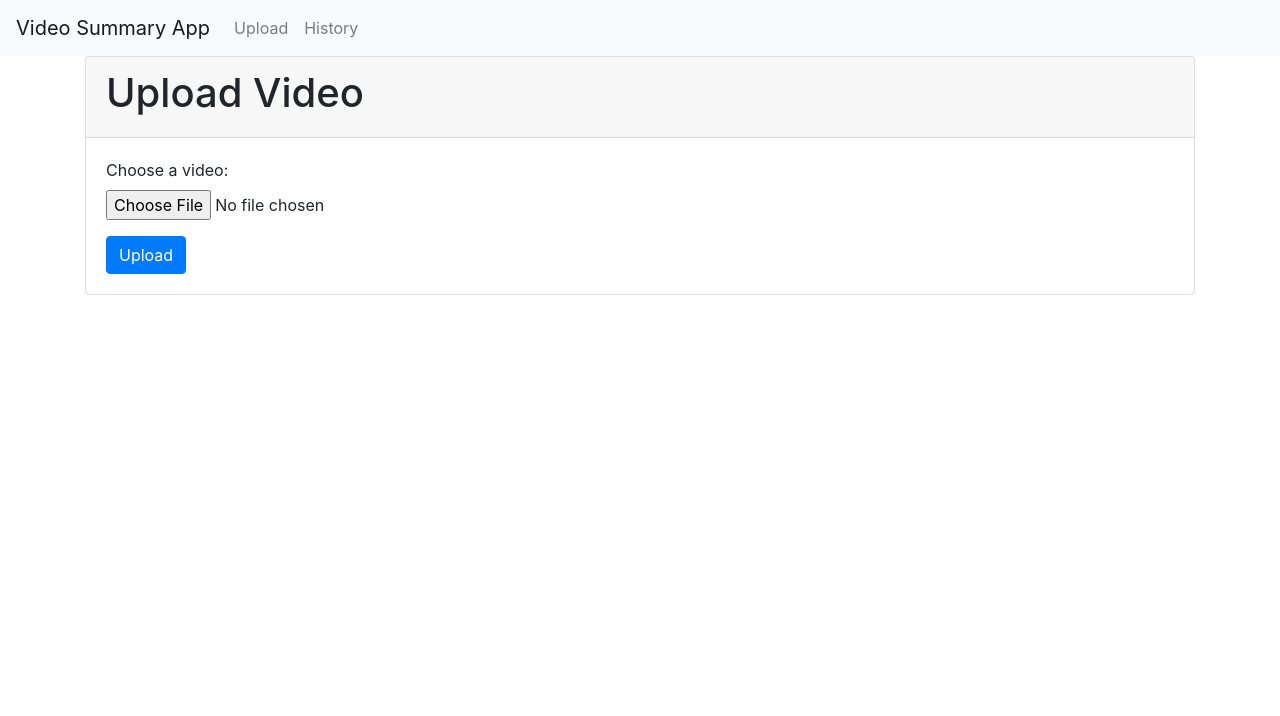
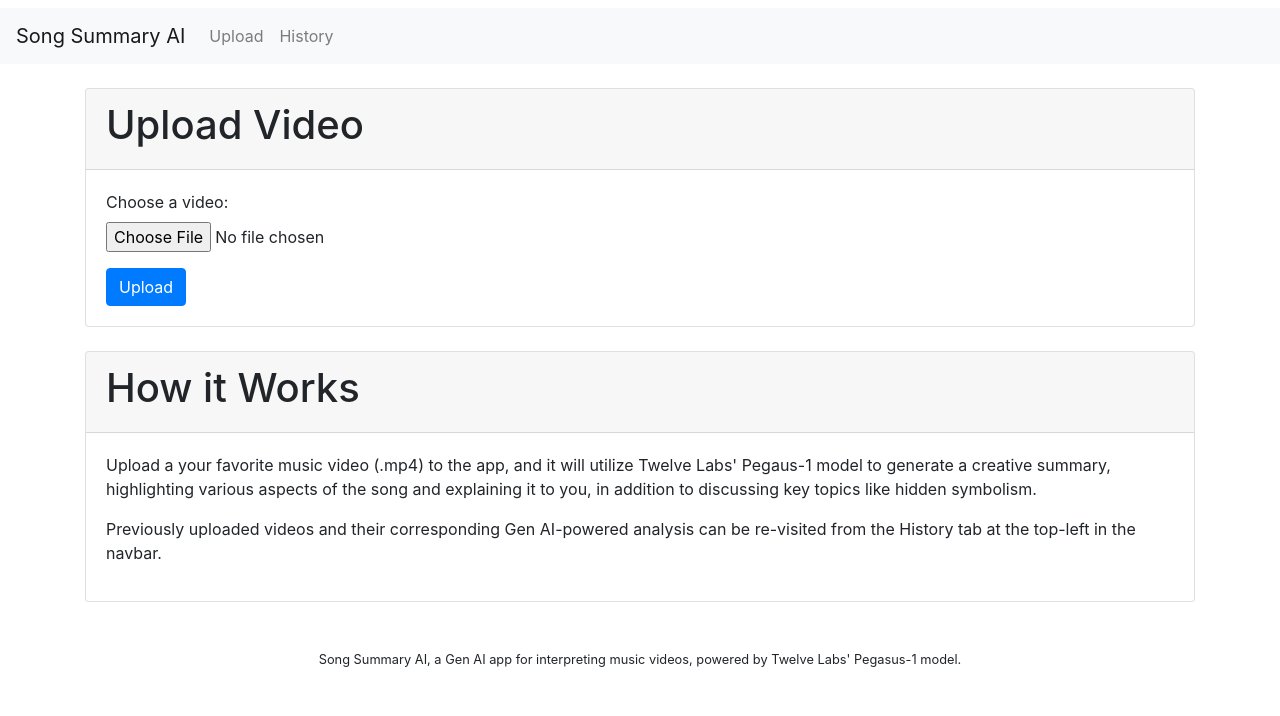
Before and after one commit to qzyu999/twelve-labs-sample-proj, a Flask app: page / in a window 1280 px wide. Shown: the top 716 px of the page. Run offline with Flask 3, Linux system fonts and the light colour scheme; some libraries are stand-ins or nearby versions.

Commit message:
Update files

```diff
--- a/app.py
+++ b/app.py
@@ -114,23 +114,34 @@
             video_id = task.video_id
 
             # Generate summaries and save them to the database
-            res_gist = client.generate.gist(video_id=video_id, types=["title", "topic", "hashtag"])
-            res_summary = client.generate.summarize(video_id=video_id, type="summary")
+            res = client.generate.gist(video_id=video_id, types=["title", "topic", "hashtag"])
+            res_title = res.title
+            res_topics = res.topics
+            res_hashtags = res.hashtags
+            res = client.generate.summarize(video_id=video_id, type="summary")
+            res_summary = res.summary
             res_chapters = client.generate.summarize(video_id=video_id, type="chapter")
-            res_highlights = client.generate.summarize(video_id=video_id, type="highlight")
-            res_keywords = client.generate.text(video_id=video_id, prompt="Based on this video, I want to generate five keywords for SEO (Search Engine Optimization).")
+            res = client.generate.summarize(video_id=video_id, type="highlight")
+            res_highlights = res.highlights
+            res = client.generate.text(
+                video_id=video_id,
+                prompt="\
+                    Discuss the symbolism and themes present in this music video. \
+                    What are the underlying messages or motifs, and how are they represented visually and musically?"
+            )
+            res_keywords = res.data
 
             video_summary = VideoSummary(
                 video_id=video_id,
                 index_name=index_name,
                 video_name=video.filename,
-                title=res_gist.title,
-                topics=res_gist.topics,
-                hashtags=res_gist.hashtags,
-                summary=res_summary.summary,
+                title=res_title,
+                topics=res_topics,
+                hashtags=res_hashtags,
+                summary=res_summary,
                 chapters=res_chapters.chapters,
-                highlights=res_highlights.highlights,
-                keywords=res_keywords.data
+                highlights=res_highlights,
+                keywords=res_keywords
             )
 
             db.session.add(video_summary)
--- a/templates/base.html
+++ b/templates/base.html
@@ -3,12 +3,18 @@
 <head>
     <meta charset="UTF-8">
     <meta name="viewport" content="width=device-width, initial-scale=1, shrink-to-fit=no">
-    <title>{% block title %}Video Summary App{% endblock %}</title>
+    <title>{% block title %}Song Summary AI{% endblock %}</title>
     <link href="https://stackpath.bootstrapcdn.com/bootstrap/4.5.2/css/bootstrap.min.css" rel="stylesheet">
 </head>
 <body>
+    <header>
+        <h1 class="site-heading text-center text-faded d-none d-lg-block">
+            <!-- <span class="site-heading-upper text-primary mb-3">A Free Bootstrap Business Theme</span> -->
+            <span class="site-heading-lower"></span>
+        </h1>
+    </header>
     <nav class="navbar navbar-expand-lg navbar-light bg-light">
-        <a class="navbar-brand" href="/">Video Summary App</a>
+        <a class="navbar-brand" href="/">Song Summary AI</a>
         <div class="collapse navbar-collapse" id="navbarNav">
             <ul class="navbar-nav">
                 <li class="nav-item">
@@ -23,6 +29,9 @@
     <div class="container">
         {% block content %}{% endblock %}
     </div>
+    <footer class="footer text-faded text-center py-5">
+        <div class="container"><p class="m-0 small">Song Summary AI, a Gen AI app for interpreting music videos, powered by Twelve Labs' Pegasus-1 model.</p></div>
+    </footer>
     <script src="https://code.jquery.com/jquery-3.5.1.slim.min.js"></script>
     <script src="https://cdn.jsdelivr.net/npm/@popperjs/core@2.5.4/dist/umd/popper.min.js"></script>
     <script src="https://stackpath.bootstrapcdn.com/bootstrap/4.5.2/js/bootstrap.min.js"></script>
--- a/templates/history.html
+++ b/templates/history.html
@@ -4,7 +4,7 @@
 
 {% block content %}
     <div class="container mt-5">
-        <h1>Past Results</h1>
+        <h1>Past Song Summaries</h1>
         <form method="POST" action="{{ url_for('history') }}">
             <div class="form-group">
                 <label for="videoSelect">Select a Video:</label>
--- a/templates/history_results.html
+++ b/templates/history_results.html
@@ -4,12 +4,11 @@
 
 {% block content %}
     <div class="container mt-5">
-        <h1>Results for Video: {{ results[0].video_name }}</h1>
+        <h1>Song Summary for: {{ results[0].video_name }}</h1>
         <hr>
         {% for result in results %}
         <div class="card mb-3">
             <div class="card-header">
-                <!-- Summary {{ loop.index }} -->
                 Index Name: {{ result.index_name }}
             </div>
             <div class="card-body">
@@ -41,7 +40,7 @@
                         <li><strong>{{ chapter.chapter_title }}:</strong> {{ chapter.chapter_summary }}</li>
                     {% endfor %}
                 </ul>
-                <div class="mb-3"><strong>Keywords:</strong> {{ result.keywords }}</div>
+                <div class="mb-3"><strong>Symbolism:</strong> {{ result.keywords }}</div>
                 <p class="card-text"><strong>Summary:</strong> {{ result.summary }}</p>
             </div>
         </div>
--- a/templates/index.html
+++ b/templates/index.html
@@ -3,7 +3,7 @@
 {% block title %}Upload Video{% endblock %}
 
 {% block content %}
-<div class="card">
+<div class="card mt-4">
     <div class="card-header">
         <h1>Upload Video</h1>
     </div>
@@ -17,4 +17,22 @@
         </form>
     </div>
 </div>
+
+<!-- Summary Card -->
+<div class="card mt-4">
+    <div class="card-header">
+        <h1>How it Works</h1>
+    </div>
+    <div class="card-body">
+        <p>
+            Upload a your favorite music video (.mp4) to the app, and it will utilize Twelve Labs'
+            Pegaus-1 model to generate a creative summary, highlighting various aspects of the song
+            and explaining it to you, in addition to discussing key topics like hidden symbolism.
+        </p>
+        <p>
+            Previously uploaded videos and their corresponding Gen AI-powered analysis can be re-visited
+            from the History tab at the top-left in the navbar.
+        </p>
+    </div>
+</div>
 {% endblock %}
--- a/templates/summary.html
+++ b/templates/summary.html
@@ -36,7 +36,7 @@
             {% endfor %}
         </ul>
 
-        <div class="mb-3"><strong>Keywords:</strong> {{ keywords }}</div>
+        <div class="mb-3"><strong>Symbolism:</strong> {{ keywords }}</div>
         <div class="mb-3"><strong>Summary:</strong></div>
         <p>{{ summary }}</p>
 
```
Also changed, not shown: 1 other file.
